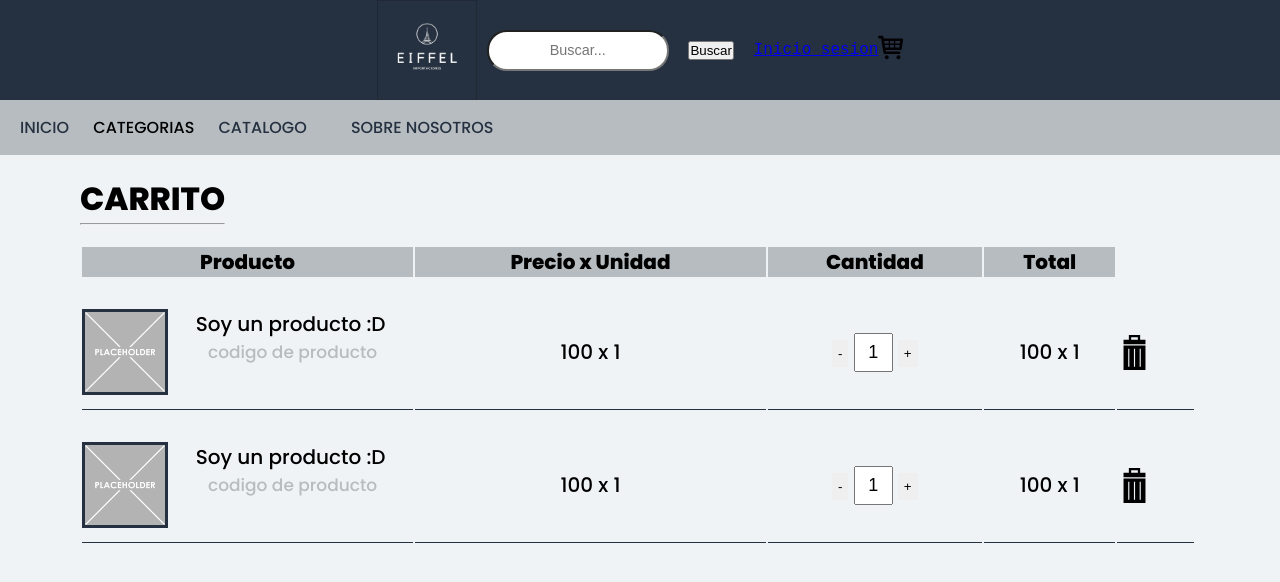
After one commit to ezequieltorterolo/matec, a PHP site: template app/views/carrito.php in a window 1280 px wide. The commit adds this page. Shown: the top 582 px of the page. Run offline with PHP 8.4, Linux system fonts and the light colour scheme; the template is opened without the code that fills it, so the values that code supplies are empty.

Commit message:
Version jueves 26

```diff
--- a/app/models/Usuario.php
+++ b/app/models/Usuario.php
@@ -15,7 +15,7 @@ class Usuario extends Model {
    ];
    function usuarioLoggeado() {
     return [
-        "id"     => $this->current["id"],
+        "idUsuarios"     => $this->current["idUsuarios"],
         "nombre" => $this->current["nombre"],
     ];
 }
--- a/app/views/admin/home.php
+++ b/app/views/admin/homeAdmin.php
@@ -2,5 +2,5 @@
 
 Usuario logueado=<?= $user ?>
 
-<a href="/admin/productos">Gestionar Productos</a>
+<a href="/admin/gestionProductos">Gestionar Productos</a>
 <a href="/admin/reservas">Gestionar Reservas</a>
--- /dev/null
+++ b/app/views/admin/segments/footer.php
@@ -0,0 +1,6 @@
+<footer>
+        <div id="footer-cont">
+            <img src="img/logo.jpg">
+            <p>44404040</p>
+        </div>
+    </footer>
--- /dev/null
+++ b/app/views/carrito.php
@@ -0,0 +1,64 @@
+<!DOCTYPE html>
+<html>
+<head>
+    <link href="styles/style5.css" rel="stylesheet" type="text/css">
+    <meta charset="UTF-8" />
+    <script src="scripts/script.js"></script>
+    <link href="https://fonts.googleapis.com/icon?family=Material+Icons" rel="stylesheet">
+    <title>Eiffel Importaciones</title>
+</head>
+<body>
+    <?php include  "segments/header.php" ?>
+    <?php include  "segments/nav.php" ?>
+
+
+    <div id="body-carrito">
+    <div id="seccion-titulo">
+        <h1>CARRITO</h1>
+        <hr>
+    </div>
+
+
+<div id="tabla-prod">
+<table>
+  <tr>
+    <th>Producto</th>
+    <th>Precio x Unidad</th>
+    <th>Cantidad</th>
+    <th>Total</th>
+  </tr>
+  <tr>
+    <td style="width:30%;">
+    <img src="img/placeholder.png"><p>Soy un producto :D</p> <span id="code"> codigo de producto</span></td>
+    <td>100 x 1</td>
+    <td><div id="quitaragregar">
+                 <button onclick="quitar()">-</button>
+                <input type="number" id="cantidad" value="1" min="1" max="99" readonly>
+                <button onclick="agregar()">+</button>
+            </div></td>
+    <td> 100 x 1 </td>
+
+<td> <img src="img/basura.svg" id="basura"> </img> </td>
+  </tr>
+  <tr>
+  <td style="width:30%;">
+    <img src="img/placeholder.png"><p>Soy un producto :D</p> <span id="code"> codigo de producto</span></td>
+    <td>100 x 1</td>
+    <td><div id="quitaragregar">
+                 <button onclick="quitar()">-</button>
+                <input type="number" id="cantidad" value="1" min="1" max="99" readonly>
+                <button onclick="agregar()">+</button>
+            </div></td>
+    <td> 100 x 1 </td>
+<td> <img src="img/basura.svg" id="basura"> </img> </td>
+</tr>
+</table>
+
+</div>
+
+
+
+
+
+    </div>
+</body>
--- a/app/views/home.php
+++ b/app/views/home.php
@@ -2,7 +2,7 @@
 <html>
 <head>
     <link href="styles/style.css" rel="stylesheet" type="text/css">
-    <script src="scripts/script.js"></script>
+    <script src="scripts/home.js"></script>
     <meta charset="UTF-8" />
     <link href="https://fonts.googleapis.com/icon?family=Material+Icons" rel="stylesheet">
     <title>Eiffel Importaciones</title>
@@ -26,7 +26,7 @@
             </div>
       </div>
     </div>
-    <h1 class="subtitulo">OFERTASS ana</h1>
+    <h1 class="subtitulo">OFERTAS</h1>
     <div id="productos-nuevos">
         <?php foreach($ofertas as $prd):?>
             <div class="producto-posicion">
--- a/app/views/segments/header.php
+++ b/app/views/segments/header.php
@@ -7,5 +7,6 @@
         <h3><?=$_SESSION["usuario"]["nombre"]?></h3>
     <?php else: ?>
     <a href="/login">Inicio sesion</a>
+    <a href="carrito"> <img src="img/carrito.svg" style="width:25px; height:25px;"> </a> </img>
     <?php endif?>
 </header>
--- /dev/null
+++ b/public/styles/style5.css
@@ -0,0 +1,256 @@
+@import url('https://fonts.googleapis.com/css2?family=Poppins:ital,wght@0,500;0,600;0,800;1,600&display=swap');
+
+
+/* Chrome, Safari, Edge, Opera */
+input::-webkit-outer-spin-button,
+input::-webkit-inner-spin-button {
+  -webkit-appearance: none;
+  margin: 0;
+}
+
+/* Firefox */
+input[type=number] {
+  -moz-appearance: textfield;
+}
+
+* {
+    padding: 0px;
+    margin: 0px;
+}
+
+
+body {
+    background-color: #EFF3F6;
+    font-family: 'Poppins', semi-bold;
+}
+
+header {
+    display: flex;
+    flex-direction: row;
+    justify-content: center;
+    align-items: center;
+    color: aliceblue;
+    font-family: 'Courier New', Courier, monospace;
+    background-color: #253141;
+}
+    header img{
+        height: 100px;
+    }
+    #buscador {
+        width: 60%;
+        padding: 6px;
+        margin: 10px;
+        border-radius: 20px;
+    }
+
+
+.navegacion ul{
+    list-style: none;
+    background-color: #B7BCC0;
+}
+.menu > li {
+    position: relative;
+    display: inline-block;
+}
+.menu > li > a {
+    display: block;
+    padding: 15px 20px;
+    text-decoration: none;
+    color: #253141;
+}
+
+.menu li a:hover{
+    text-decoration: underline;
+}
+
+.submenu{
+    width: 150%;
+    position: absolute;
+    display: none;
+    z-index: 100;
+
+}
+
+.submenu a{
+    text-decoration: none;
+    color: whitesmoke;
+}
+.submenu li{
+    background-color: #253141;
+    border-bottom: 1px solid black;
+    padding: 15px;
+}
+.menu li:hover .submenu{
+    display: block;
+}
+
+.subtitulo{
+    text-align: center;
+    margin-top: 50px;
+}
+
+.carrito-hover{
+    display: none;
+    position: relative;
+    background-color: rgb(107, 156, 33);
+    color: white;
+    border-radius: 5px;
+    padding: 5px;
+    margin: 5px;
+    cursor: pointer;
+    transition: 0.2s;
+}
+
+.productos-nuevos{
+    margin-top: 20px;
+    display: flex;
+    justify-content: space-evenly;
+
+
+}
+
+.producto-posicion{
+    height:fit-content;
+    border: 2px solid black;
+    width: 200px;
+    transition: 0.2s;
+}
+
+.producto-posicion:hover{
+    border-radius: 5px;
+    transform: scale(1.01);
+    box-shadow: 5px 5px 8px 0px #0000008c;
+}
+.producto-posicion:hover > .carrito-hover{
+    display: block;
+}
+.carrito-hover:hover{
+    transform: scale(1.05);
+}
+
+.img-prod{
+    width: 200px;
+    height: 200px;
+}
+.nombre-prod{
+    margin: 0px;
+    background-color: #253141;
+    color: whitesmoke;
+}
+.precio-prod{
+    text-align: center;
+}
+
+footer{
+    margin-top: 50px;
+    background-color: #253141;
+}
+#footer-cont{
+    display: flex;
+    flex-direction: column;
+    align-items: center;
+}
+#footer-cont img{
+    width: 300px;
+}
+#footer-cont p{
+    color: whitesmoke;
+}
+
+    #seccion-titulo{
+        margin-bottom: 20px ;
+        width: fit-content;
+        margin-left: 60px;
+    }
+
+
+#body-carrito{
+    margin: 20px;
+}
+
+#tabla-prod {
+    flex-direction: row;
+    flex:auto;
+}
+
+td{
+
+    text-align:center;
+  padding-top:30px;
+
+}
+
+
+
+table {
+
+
+    width:90%;
+    margin-left: 60px;
+
+}
+
+th {
+    font-size:20px;
+    background-color:#B7BCC0;
+
+}
+
+
+td {
+    margin-top: 5px;
+    font-size:20px;
+  padding-bottom:14px;
+        border-bottom: solid   1px #253141;
+
+}
+
+
+
+#code {
+    font-size:17px;
+
+   margin-left:40px;
+    float:left;
+    color:#B7BCC0;
+}
+
+table img{
+height:fit-content;
+width:80px;
+border:3px solid #253141;
+
+float:left;
+
+
+}
+
+#basura {
+    width:35px;
+    height:35px;
+    border: none;
+   transition: all 1s
+
+
+}
+
+#basura:hover {
+    transform:scale(1.1);
+
+
+  }
+
+#quitaragregar button {
+    padding:6px;
+    border:none;
+
+
+}
+
+input {
+    width:25px;
+    height:25px;
+    font-size:90%;
+    padding:5px;
+    text-align:center;
+}
```
Also changed, not shown: app/controllers/AdminController.php (+22 -7 lines), app/controllers/HomeController.php (+7 -81 lines), app/controllers/UserController.php (added, +94 -0 lines), app/views/admin/productoAdmin.php (added, +67 -0 lines), app/views/admin/segments/header.php (added, +8 -0 lines), app/views/producto.php (+31 -2 lines), app/web.php (+16 -1 lines), public/scripts/home.js (renamed from public/scripts/script.js, +0 -25 lines), app/views/admin/gestionProductos.php (renamed from app/views/admin/productos.php), public/img/basura.svg (added), public/img/carrito.svg (added), public/scripts/producto.js (added).
